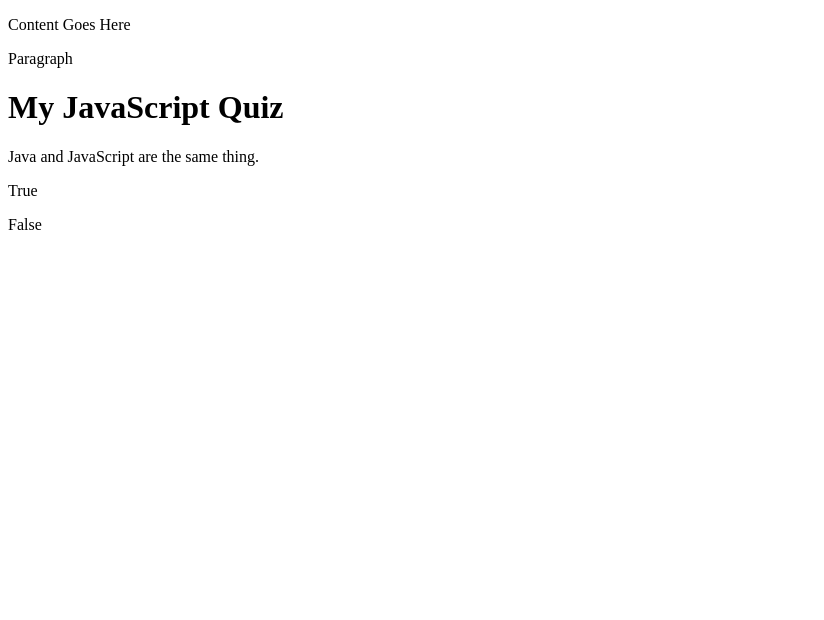
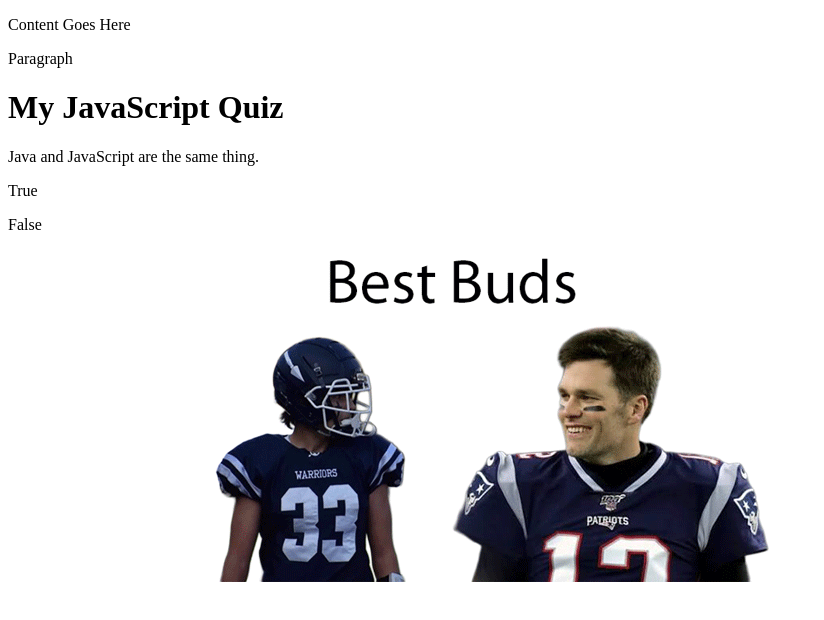
Before and after one commit to msilva1202/ist263, a plain HTML site: page lab12/week12notes.html in a window 1280 px wide. Shown: the whole page, without its empty margins (0-824 px from the left). Drawn offline with Linux system fonts and the light colour scheme.

Commit message:
goodbye tom

```diff
--- a/lab12/week12notes.html
+++ b/lab12/week12notes.html
@@ -13,6 +13,9 @@
                 document.getElementByID("wrong").innnerhtml=
                 "<span style='color:red;'>True is the wrong answer!</span>"
             }
+            function changeImage() {
+                document.getElementByID("bradyimage").setAttribute("src","../images/skill.png")
+            }
         </script>
     </head>
     <body>
@@ -23,5 +26,7 @@
         <p>Java and JavaScript are the same thing.</p>
         <p onclick="wrongAnswer();" id="wrong">True</p>
         <p onclick="rightAnswer();" id="correct">False</p>
+
+        <img src="../images/tom-brady.png" id="bradyimage" onclick="changeImage();">
     </body>
 </html>
```
